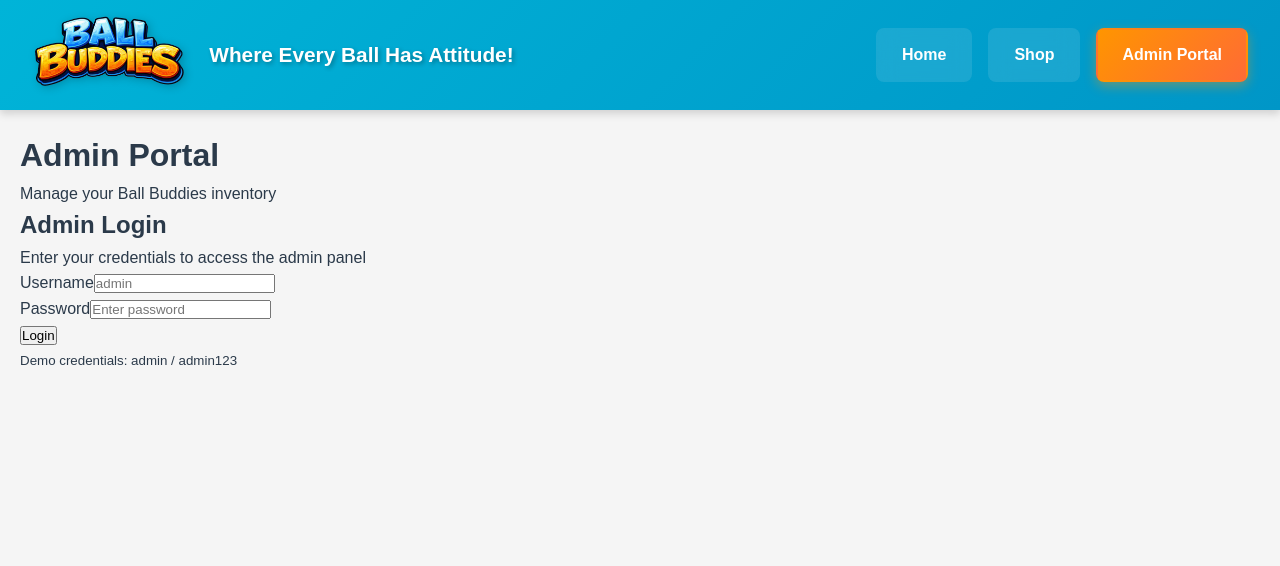
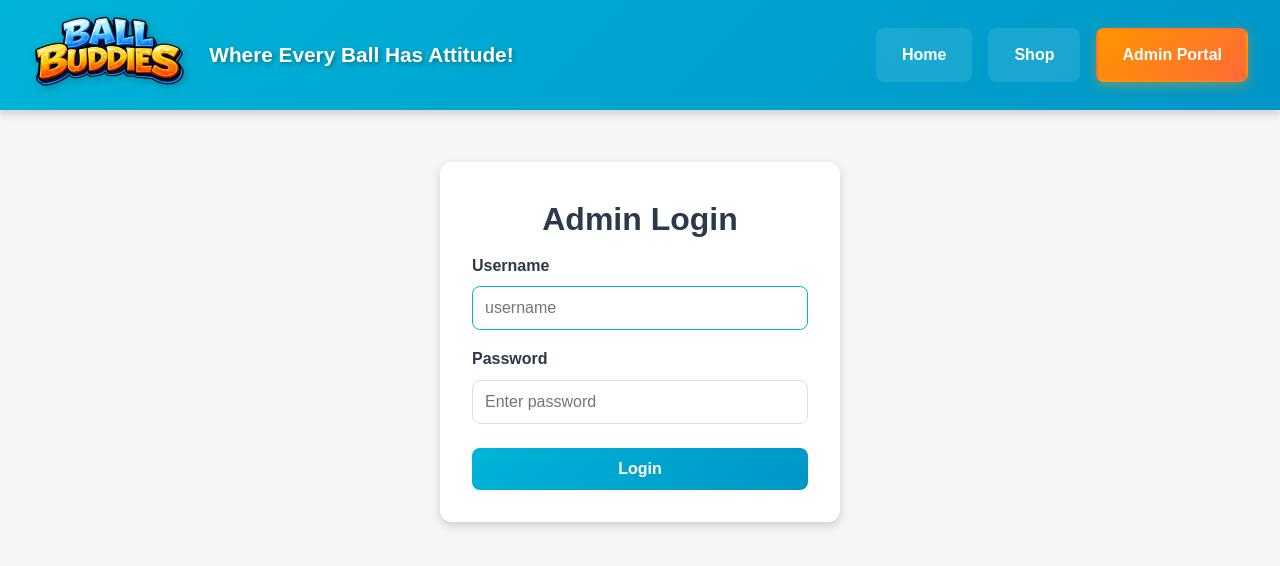
Before and after one commit to cainlucastapp/ball-buddies, a React (Vite) app: page /admin in a window 1280 px wide. Shown: the top 566 px of the page. Built offline with nearby package versions, Linux system fonts and the light colour scheme.

Commit message:
CSS for Admin Login and Admin Portal

```diff
--- a/src/components/AdminLogin.jsx
+++ b/src/components/AdminLogin.jsx
@@ -1,7 +1,9 @@
 // src/components/AdminLogin.jsx
 
 // Dependancies
-import { useState } from "react"
+import { useState, useRef, useEffect } from "react"
+import "../styles/components/AdminLogin.css"
+
 
 const AdminLogin = ({ onLogin, login, isLoading }) => {
 
@@ -9,6 +11,14 @@ const AdminLogin = ({ onLogin, login, isLoading }) => {
     const [username, setUsername] = useState("")
     const [password, setPassword] = useState("")
     const [error, setError] = useState("")
+
+    // Username input ref
+    const usernameRef = useRef(null)
+
+    // Focus username on mount
+    useEffect(() => {
+        usernameRef.current?.focus()
+    }, [])
 
     // Handle form submit
     const handleSubmit = async (e) => {
@@ -34,8 +44,7 @@ const AdminLogin = ({ onLogin, login, isLoading }) => {
     return (
         <div className="login-container">
             <form className="login-form" onSubmit={handleSubmit}>
-                <h2>Admin Login</h2>
-                <p className="login-subtitle">Enter your credentials to access the admin panel</p>
+                <h1>Admin Login</h1>
 
                 {error && <div className="error-banner">{error}</div>}
 
@@ -43,11 +52,12 @@ const AdminLogin = ({ onLogin, login, isLoading }) => {
                 <div className="form-group">
                     <label htmlFor="username">Username</label>
                     <input
+                        ref={usernameRef}
                         type="text"
                         id="username"
                         value={username}
                         onChange={(e) => setUsername(e.target.value)}
-                        placeholder="admin"
+                        placeholder="username"
                         required
                         disabled={isLoading}
                     />
@@ -71,10 +81,6 @@ const AdminLogin = ({ onLogin, login, isLoading }) => {
                 <button type="submit" className="login-btn" disabled={isLoading}>
                     {isLoading ? 'Logging in...' : 'Login'}
                 </button>
-
-                <div className="login-hint">
-                    <small>Demo credentials: admin / admin123</small>
-                </div>
             </form>
         </div>
     )
--- a/src/pages/AdminPortal.jsx
+++ b/src/pages/AdminPortal.jsx
@@ -80,13 +80,7 @@ const AdminPortal = () => {
     if (!isAuthenticated) {
         return (
             <div className="admin-container">
-                <h1>Admin Portal</h1>
-                <p className="subtitle">Manage your Ball Buddies inventory</p>
-                <AdminLogin
-                    onLogin={handleLoginSuccess}
-                    login={login}
-                    isLoading={isLoading}
-                />
+                <AdminLogin onLogin={handleLoginSuccess} login={login} isLoading={isLoading}/>
             </div>
         )
     }
--- /dev/null
+++ b/src/styles/components/AdminLogin.css
@@ -0,0 +1,79 @@
+/* src/styles/components/AdminLogin.css */
+
+.login-container {
+    display: flex;
+    justify-content: center;
+    align-items: center;
+    padding: 2rem;
+}
+
+.login-form {
+    background-color: var(--color-bg-white);
+    padding: 2rem;
+    border-radius: 12px;
+    box-shadow: var(--shadow-md);
+    width: 100%;
+    max-width: 400px;
+}
+
+.login-form h1 {
+    font-size: 2rem;
+    text-align: center;
+    margin-bottom: 0.5rem;
+}
+
+.error-banner {
+    background-color: rgba(244, 67, 54, 0.15);
+    color: #d32f2f;
+    padding: 0.75rem;
+    border-radius: 8px;
+    margin-bottom: 1rem;
+    text-align: center;
+    font-weight: 600;
+}
+
+.form-group {
+    margin-bottom: 1rem;
+}
+
+.form-group label {
+    display: block;
+    font-weight: 600;
+    color: var(--color-text-dark);
+    margin-bottom: 0.5rem;
+}
+
+.form-group input {
+    width: 100%;
+    padding: 0.75rem;
+    font-size: 1rem;
+    border: 1px solid var(--color-border);
+    border-radius: 8px;
+}
+
+.form-group input:focus {
+    outline: none;
+    border-color: var(--color-blue-primary);
+}
+
+.form-group input:disabled {
+    background-color: var(--color-bg-light);
+    cursor: not-allowed;
+}
+
+.login-btn {
+    width: 100%;
+    padding: 0.75rem;
+    font-size: 1rem;
+    font-weight: 700;
+    color: var(--color-bg-white);
+    background: linear-gradient(135deg, var(--color-blue-primary), var(--color-blue-dark));
+    border: none;
+    border-radius: 8px;
+    margin-top: 0.5rem;
+}
+
+.login-btn:disabled {
+    opacity: 0.6;
+    cursor: not-allowed;
+}
--- a/src/styles/pages/AdminPortal.css
+++ b/src/styles/pages/AdminPortal.css
@@ -0,0 +1,24 @@
+.admin-header {
+    text-align: center;
+}
+
+.admin-header h1 {
+    font-size: 2.5rem;
+    color: var(--color-orange-primary);
+}
+
+.admin-header p {
+    font-size: 1rem;
+    color: var(--color-text-light);
+}
+
+.logout-btn {
+    padding: 0.75rem 1.5rem;
+    font-size: 1rem;
+    font-weight: 700;
+    color: var(--color-bg-white);
+    background: linear-gradient(135deg, var(--color-blue-primary), var(--color-blue-dark));
+    border: none;
+    border-radius: 8px;
+    margin: 1rem;
+}
```
